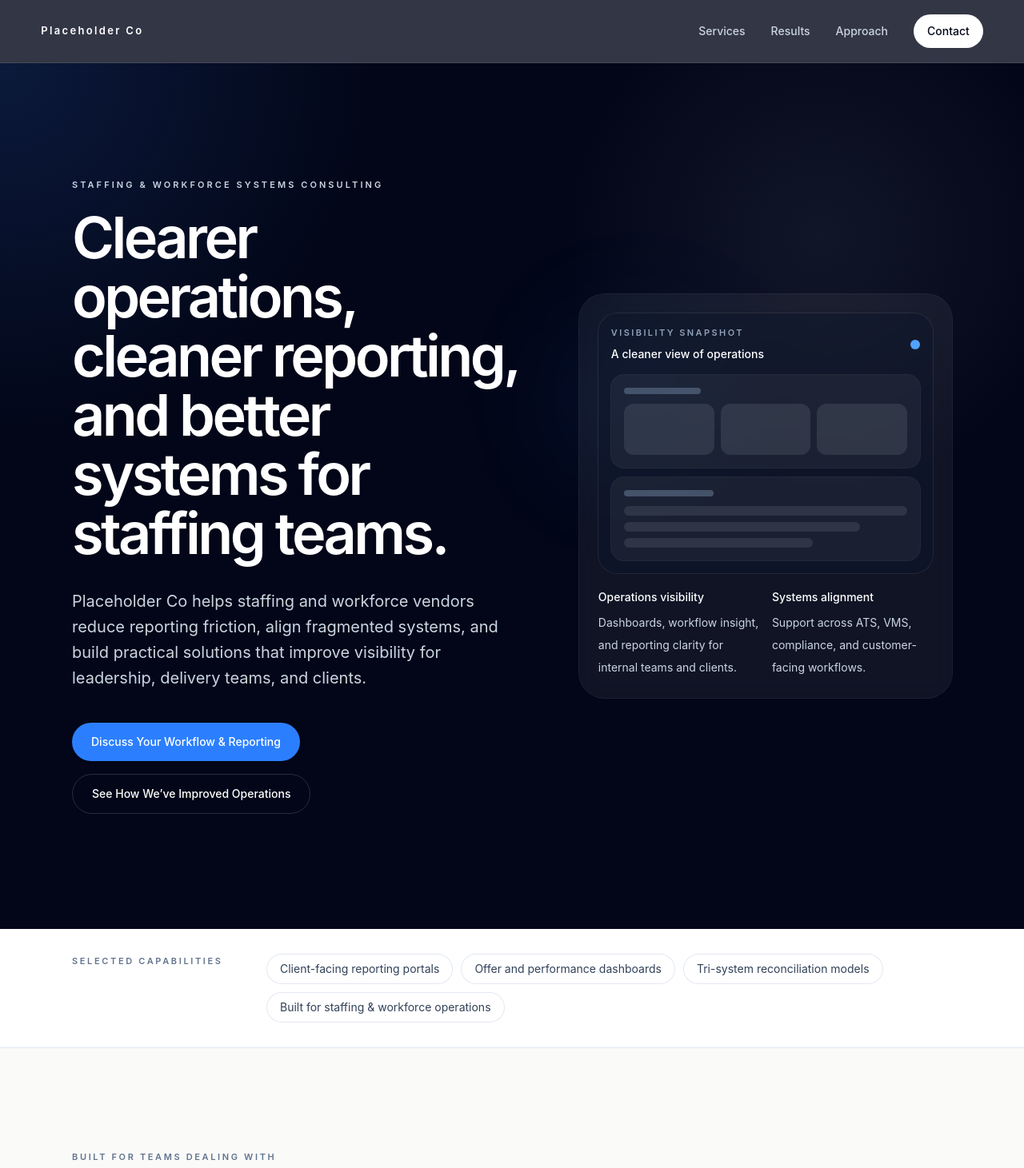
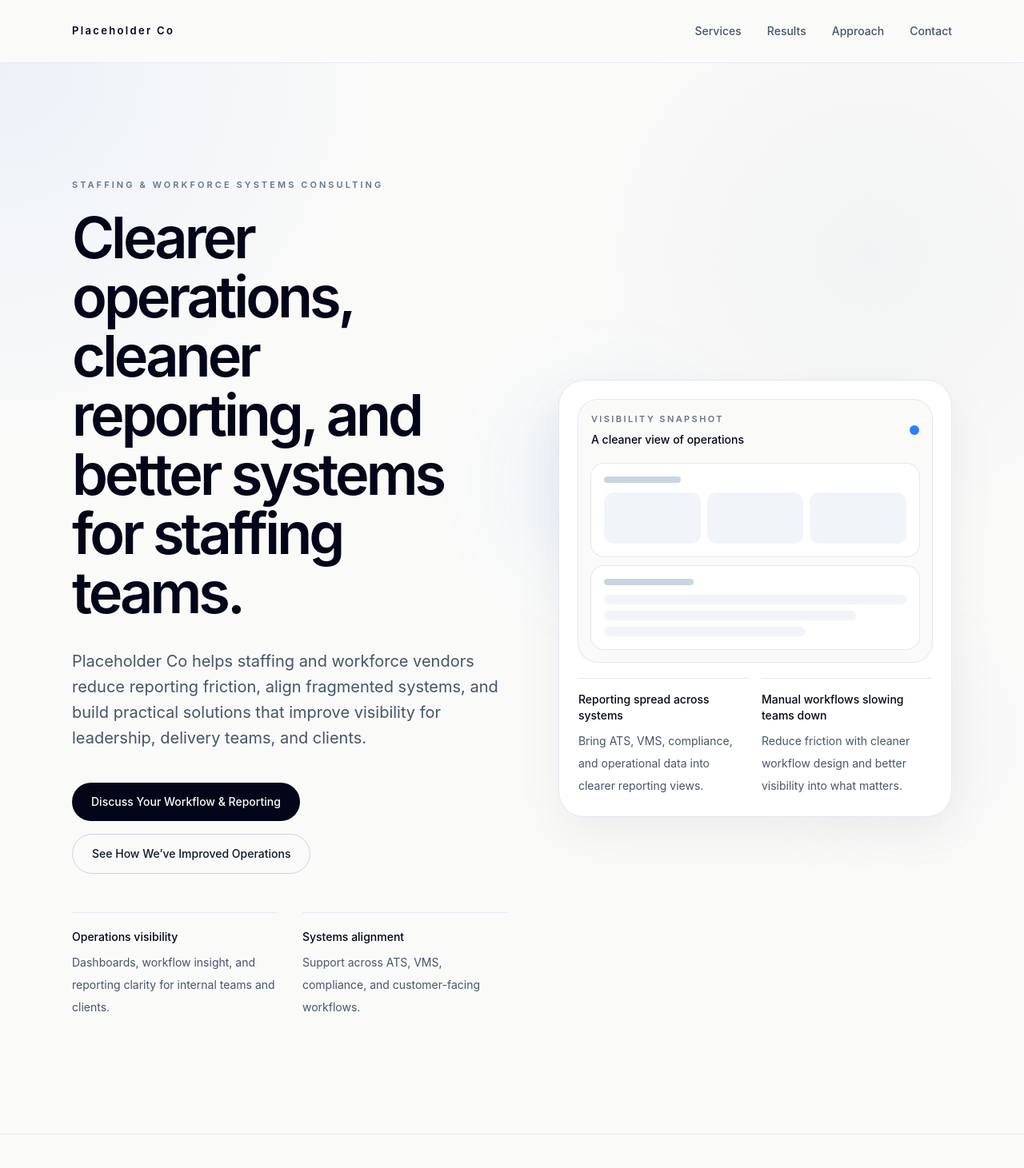
Before and after one commit to johnson7m/consulting-landing-page, a React (Vite) app: page / in a window 1280 px wide. Shown: the top 1461 px of the page at 80% size. Built offline with nearby package versions, Linux system fonts and the light colour scheme.

Commit message:
apply editorial polish to top and bottom of site

```diff
--- a/src/components/Navbar.jsx
+++ b/src/components/Navbar.jsx
@@ -1,4 +1,5 @@
 import { useState } from "react";
+import MotionReveal from "./MotionReveal";
 
 function Navbar() {
   const [menuOpen, setMenuOpen] = useState(false);
@@ -7,14 +8,15 @@ function Navbar() {
     { label: "Services", href: "#services" },
     { label: "Results", href: "#results" },
     { label: "Approach", href: "#about" },
+    { label: "Contact", href: "#contact" },
   ];
 
   return (
-    <header className="sticky top-0 z-50 border-b border-white/10 bg-slate-950/80 backdrop-blur-xl">
-      <div className="mx-auto flex min-h-[78px] w-[min(1200px,92%)] items-center justify-between">
+    <header className="sticky top-0 z-50 border-b border-slate-200/80 bg-stone-50/80 backdrop-blur-xl">
+      <div className="mx-auto flex min-h-[78px] w-[min(1100px,92%)] items-center justify-between">
         <a
           href="#top"
-          className="text-[13px] font-semibold tracking-[0.18em] text-white"
+          className="text-[13px] font-semibold tracking-[0.18em] text-slate-950"
         >
           Placeholder Co
         </a>
@@ -24,18 +26,11 @@ function Navbar() {
             <a
               key={item.label}
               href={item.href}
-              className="text-sm font-medium text-slate-300 transition hover:text-white"
+              className="text-sm font-medium text-slate-600 transition hover:text-slate-950"
             >
               {item.label}
             </a>
           ))}
-
-          <a
-            href="#contact"
-            className="rounded-full border border-white/15 bg-white px-4 py-2.5 text-sm font-medium text-slate-950 transition hover:bg-slate-200"
-          >
-            Contact
-          </a>
         </nav>
 
         <button
@@ -43,39 +38,31 @@ function Navbar() {
           aria-label="Toggle menu"
           aria-expanded={menuOpen}
           onClick={() => setMenuOpen((prev) => !prev)}
-          className="inline-flex items-center justify-center rounded-full border border-white/15 p-3 text-white transition hover:bg-white/5 md:hidden"
+          className="inline-flex items-center justify-center rounded-full border border-slate-300 p-3 text-slate-950 transition hover:bg-white md:hidden"
         >
           <span className="flex w-5 flex-col gap-1">
-            <span className="h-px w-full bg-white" />
-            <span className="h-px w-full bg-white" />
-            <span className="h-px w-full bg-white" />
+            <span className="h-px w-full bg-slate-950" />
+            <span className="h-px w-full bg-slate-950" />
+            <span className="h-px w-full bg-slate-950" />
           </span>
         </button>
       </div>
 
       {menuOpen && (
-        <div className="border-t border-white/10 bg-slate-950 md:hidden">
-          <nav className="mx-auto flex w-[min(1200px,92%)] flex-col gap-2 py-4">
+        <MotionReveal y={12} duration={0.35} className="border-t border-slate-200 bg-stone-50 md:hidden">
+          <nav className="mx-auto flex w-[min(1100px,92%)] flex-col gap-2 py-4">
             {navItems.map((item) => (
               <a
                 key={item.label}
                 href={item.href}
                 onClick={() => setMenuOpen(false)}
-                className="rounded-2xl px-4 py-3 text-sm font-medium text-slate-200 transition hover:bg-white/5 hover:text-white"
+                className="rounded-2xl px-4 py-3 text-sm font-medium text-slate-700 transition hover:bg-white hover:text-slate-950"
               >
                 {item.label}
               </a>
             ))}
-
-            <a
-              href="#contact"
-              onClick={() => setMenuOpen(false)}
-              className="mt-2 rounded-full bg-white px-5 py-3 text-center text-sm font-medium text-slate-950 transition hover:bg-slate-200"
-            >
-              Contact
-            </a>
           </nav>
-        </div>
+        </MotionReveal>
       )}
     </header>
   );
--- a/src/index.css
+++ b/src/index.css
@@ -6,4 +6,5 @@ html {
 
 body {
   background: #fafaf9;
+  color: #0f172a;
 }
--- a/src/sections/Hero.jsx
+++ b/src/sections/Hero.jsx
@@ -4,22 +4,22 @@ function Hero() {
   return (
     <section
       id="top"
-      className="relative overflow-hidden bg-slate-950 py-24 text-white md:py-32 lg:py-36"
+      className="relative overflow-hidden border-b border-slate-200 bg-stone-50 py-24 md:py-32 lg:py-36"
     >
-      <div className="absolute inset-0 bg-[radial-gradient(circle_at_top_left,rgba(59,130,246,0.16),transparent_28%),radial-gradient(circle_at_80%_20%,rgba(148,163,184,0.10),transparent_24%)]" />
+      <div className="absolute inset-0 bg-[radial-gradient(circle_at_top_left,rgba(59,130,246,0.07),transparent_26%),radial-gradient(circle_at_85%_18%,rgba(148,163,184,0.08),transparent_24%)]" />
 
       <div className="relative mx-auto w-[min(1100px,92%)]">
-        <div className="grid gap-16 lg:grid-cols-[1.1fr_0.9fr] lg:items-center">
+        <div className="grid gap-16 lg:grid-cols-[1.05fr_0.95fr] lg:items-center">
           <MotionReveal>
-            <p className="mb-5 text-[11px] font-semibold uppercase tracking-[0.28em] text-slate-300">
+            <p className="mb-5 text-[11px] font-semibold uppercase tracking-[0.28em] text-slate-500">
               Staffing & Workforce Systems Consulting
             </p>
 
-            <h1 className="max-w-3xl text-4xl font-semibold leading-[1.03] tracking-[-0.05em] sm:text-5xl lg:text-7xl">
+            <h1 className="max-w-3xl text-4xl font-semibold leading-[1.03] tracking-[-0.055em] text-slate-950 sm:text-5xl lg:text-7xl">
               Clearer operations, cleaner reporting, and better systems for staffing teams.
             </h1>
 
-            <p className="mt-8 max-w-xl text-lg leading-8 text-slate-300 md:text-xl">
+            <p className="mt-8 max-w-xl text-lg leading-8 text-slate-600 md:text-xl">
               Placeholder Co helps staffing and workforce vendors reduce reporting
               friction, align fragmented systems, and build practical solutions
               that improve visibility for leadership, delivery teams, and clients.
@@ -28,76 +28,97 @@ function Hero() {
             <div className="mt-10 flex flex-wrap gap-4">
               <a
                 href="#contact"
-                className="rounded-full bg-blue-500 px-6 py-3.5 text-sm font-medium text-white transition hover:bg-blue-400"
+                className="rounded-full bg-slate-950 px-6 py-3.5 text-sm font-medium text-white transition hover:bg-slate-800"
               >
                 Discuss Your Workflow & Reporting
               </a>
 
               <a
                 href="#results"
-                className="rounded-full border border-white/15 px-6 py-3.5 text-sm font-medium text-white transition hover:bg-white/5"
+                className="rounded-full border border-slate-300 px-6 py-3.5 text-sm font-medium text-slate-900 transition hover:bg-white"
               >
                 See How We’ve Improved Operations
               </a>
+            </div>
+
+            <div className="mt-12 grid max-w-2xl gap-8 sm:grid-cols-2">
+              <div className="border-t border-slate-200 pt-5">
+                <span className="block text-sm font-medium text-slate-950">
+                  Operations visibility
+                </span>
+                <span className="mt-2 block text-sm leading-7 text-slate-600">
+                  Dashboards, workflow insight, and reporting clarity for internal teams and clients.
+                </span>
+              </div>
+
+              <div className="border-t border-slate-200 pt-5">
+                <span className="block text-sm font-medium text-slate-950">
+                  Systems alignment
+                </span>
+                <span className="mt-2 block text-sm leading-7 text-slate-600">
+                  Support across ATS, VMS, compliance, and customer-facing workflows.
+                </span>
+              </div>
             </div>
           </MotionReveal>
 
           <MotionReveal delay={0.12}>
             <div className="relative">
-              <div className="absolute -left-6 top-8 hidden h-48 w-48 rounded-full bg-blue-500/10 blur-3xl lg:block" />
+              <div className="absolute -left-8 top-8 hidden h-48 w-48 rounded-full bg-blue-500/10 blur-3xl lg:block" />
+              <div className="absolute -right-8 bottom-6 hidden h-40 w-40 rounded-full bg-slate-300/20 blur-3xl lg:block" />
 
-              <div className="relative rounded-[32px] bg-white/6 p-5 ring-1 ring-white/10 backdrop-blur-md md:p-6">
-                <div className="rounded-[24px] bg-slate-900/50 p-4 ring-1 ring-white/8">
-                  <div className="mb-4 flex items-center justify-between">
+              <div className="relative rounded-[32px] border border-slate-200 bg-white p-5 shadow-[0_20px_60px_rgba(15,23,42,0.06)] md:p-6">
+                <div className="rounded-[24px] bg-stone-50 p-4 ring-1 ring-slate-200">
+                  <div className="mb-5 flex items-center justify-between">
                     <div>
-                      <p className="text-[11px] font-semibold uppercase tracking-[0.22em] text-slate-400">
+                      <p className="text-[11px] font-semibold uppercase tracking-[0.22em] text-slate-500">
                         Visibility snapshot
                       </p>
-                      <p className="mt-2 text-sm font-medium text-white">
+                      <p className="mt-2 text-sm font-medium text-slate-950">
                         A cleaner view of operations
                       </p>
                     </div>
-                    <div className="h-3 w-3 rounded-full bg-blue-400" />
+                    <div className="h-3 w-3 rounded-full bg-blue-500" />
                   </div>
 
                   <div className="grid gap-3">
-                    <div className="rounded-2xl bg-white/5 p-4 ring-1 ring-white/8">
-                      <div className="mb-3 h-2 w-24 rounded-full bg-slate-500/60" />
+                    <div className="rounded-2xl bg-white p-4 ring-1 ring-slate-200">
+                      <div className="mb-3 h-2 w-24 rounded-full bg-slate-300" />
                       <div className="grid grid-cols-3 gap-2">
-                        <div className="h-16 rounded-xl bg-slate-200/10" />
-                        <div className="h-16 rounded-xl bg-slate-200/10" />
-                        <div className="h-16 rounded-xl bg-slate-200/10" />
+                        <div className="h-16 rounded-xl bg-slate-100" />
+                        <div className="h-16 rounded-xl bg-slate-100" />
+                        <div className="h-16 rounded-xl bg-slate-100" />
                       </div>
                     </div>
 
-                    <div className="rounded-2xl bg-white/5 p-4 ring-1 ring-white/8">
-                      <div className="mb-3 h-2 w-28 rounded-full bg-slate-500/60" />
+                    <div className="rounded-2xl bg-white p-4 ring-1 ring-slate-200">
+                      <div className="mb-3 h-2 w-28 rounded-full bg-slate-300" />
                       <div className="space-y-2">
-                        <div className="h-3 w-full rounded-full bg-slate-200/10" />
-                        <div className="h-3 w-5/6 rounded-full bg-slate-200/10" />
-                        <div className="h-3 w-2/3 rounded-full bg-slate-200/10" />
+                        <div className="h-3 w-full rounded-full bg-slate-100" />
+                        <div className="h-3 w-5/6 rounded-full bg-slate-100" />
+                        <div className="h-3 w-2/3 rounded-full bg-slate-100" />
                       </div>
                     </div>
                   </div>
                 </div>
 
                 <div className="mt-5 grid gap-4 sm:grid-cols-2">
-                  <div>
-                    <span className="block text-sm font-medium text-white">
-                      Operations visibility
-                    </span>
-                    <span className="mt-2 block text-sm leading-7 text-slate-300">
-                      Dashboards, workflow insight, and reporting clarity for internal teams and clients.
-                    </span>
+                  <div className="border-t border-slate-200 pt-4">
+                    <p className="text-sm font-medium text-slate-950">
+                      Reporting spread across systems
+                    </p>
+                    <p className="mt-2 text-sm leading-7 text-slate-600">
+                      Bring ATS, VMS, compliance, and operational data into clearer reporting views.
+                    </p>
                   </div>
 
-                  <div>
-                    <span className="block text-sm font-medium text-white">
-                      Systems alignment
-                    </span>
-                    <span className="mt-2 block text-sm leading-7 text-slate-300">
-                      Support across ATS, VMS, compliance, and customer-facing workflows.
-                    </span>
+                  <div className="border-t border-slate-200 pt-4">
+                    <p className="text-sm font-medium text-slate-950">
+                      Manual workflows slowing teams down
+                    </p>
+                    <p className="mt-2 text-sm leading-7 text-slate-600">
+                      Reduce friction with cleaner workflow design and better visibility into what matters.
+                    </p>
                   </div>
                 </div>
               </div>
--- a/src/sections/ProofStrip.jsx
+++ b/src/sections/ProofStrip.jsx
@@ -9,21 +9,21 @@ function ProofStrip() {
   ];
 
   return (
-    <section className="border-b border-slate-200 bg-white">
-      <div className="mx-auto w-[min(1100px,92%)] py-8">
+    <section className="border-b border-slate-200 bg-stone-50">
+      <div className="mx-auto w-[min(1100px,92%)] py-10">
         <MotionReveal className="grid gap-6 lg:grid-cols-[220px_1fr] lg:items-start">
           <p className="text-[11px] font-semibold uppercase tracking-[0.24em] text-slate-500">
             Selected capabilities
           </p>
 
-          <div className="flex flex-wrap gap-3">
+          <div className="flex flex-wrap gap-x-6 gap-y-3">
             {items.map((item) => (
-              <div
+              <span
                 key={item}
-                className="rounded-full px-4 py-2 text-sm text-slate-700 ring-1 ring-slate-200"
+                className="text-sm leading-7 text-slate-700"
               >
                 {item}
-              </div>
+              </span>
             ))}
           </div>
         </MotionReveal>
```
Also changed, not shown: src/sections/Footer.jsx (+18 -5 lines).
